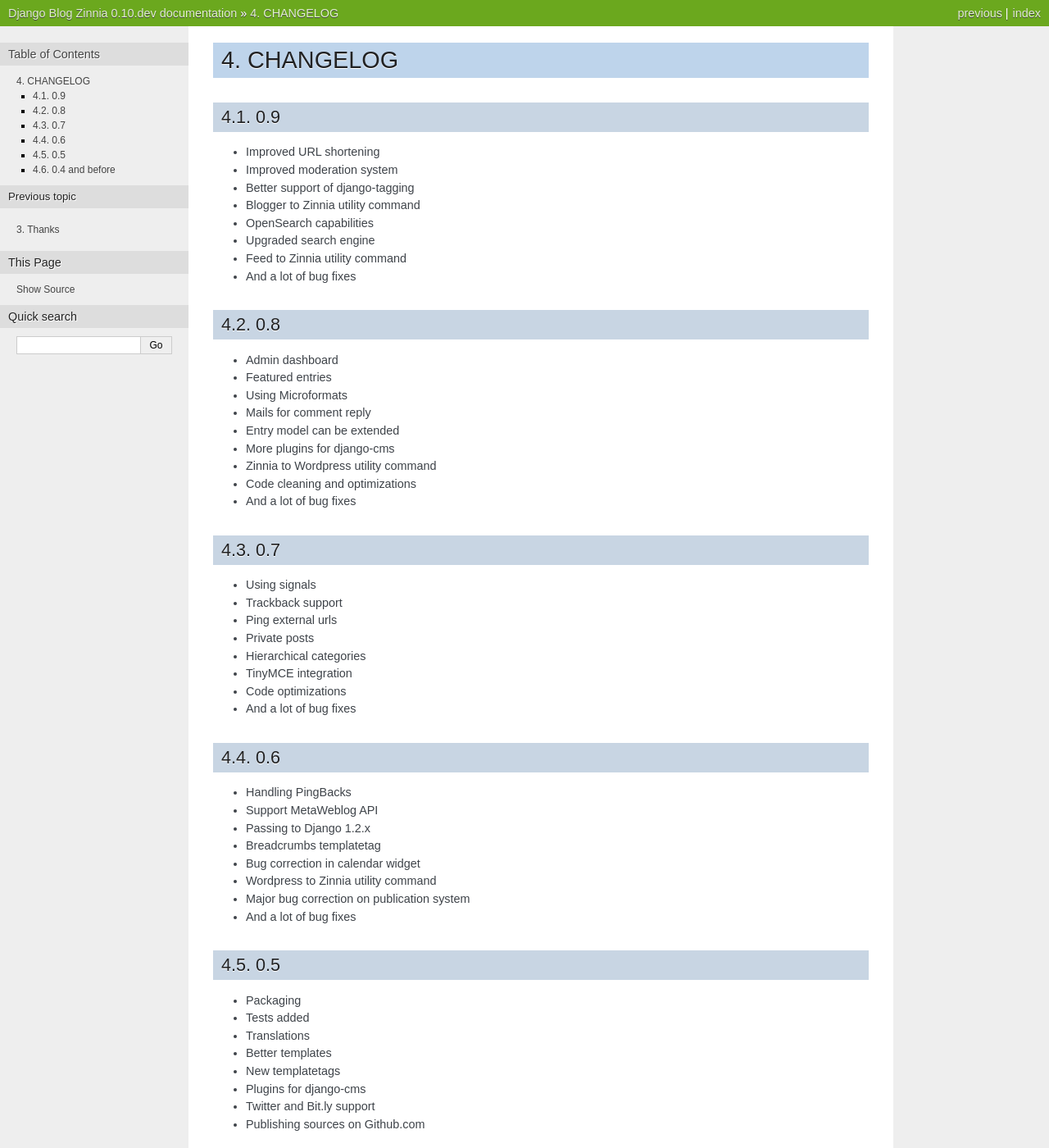
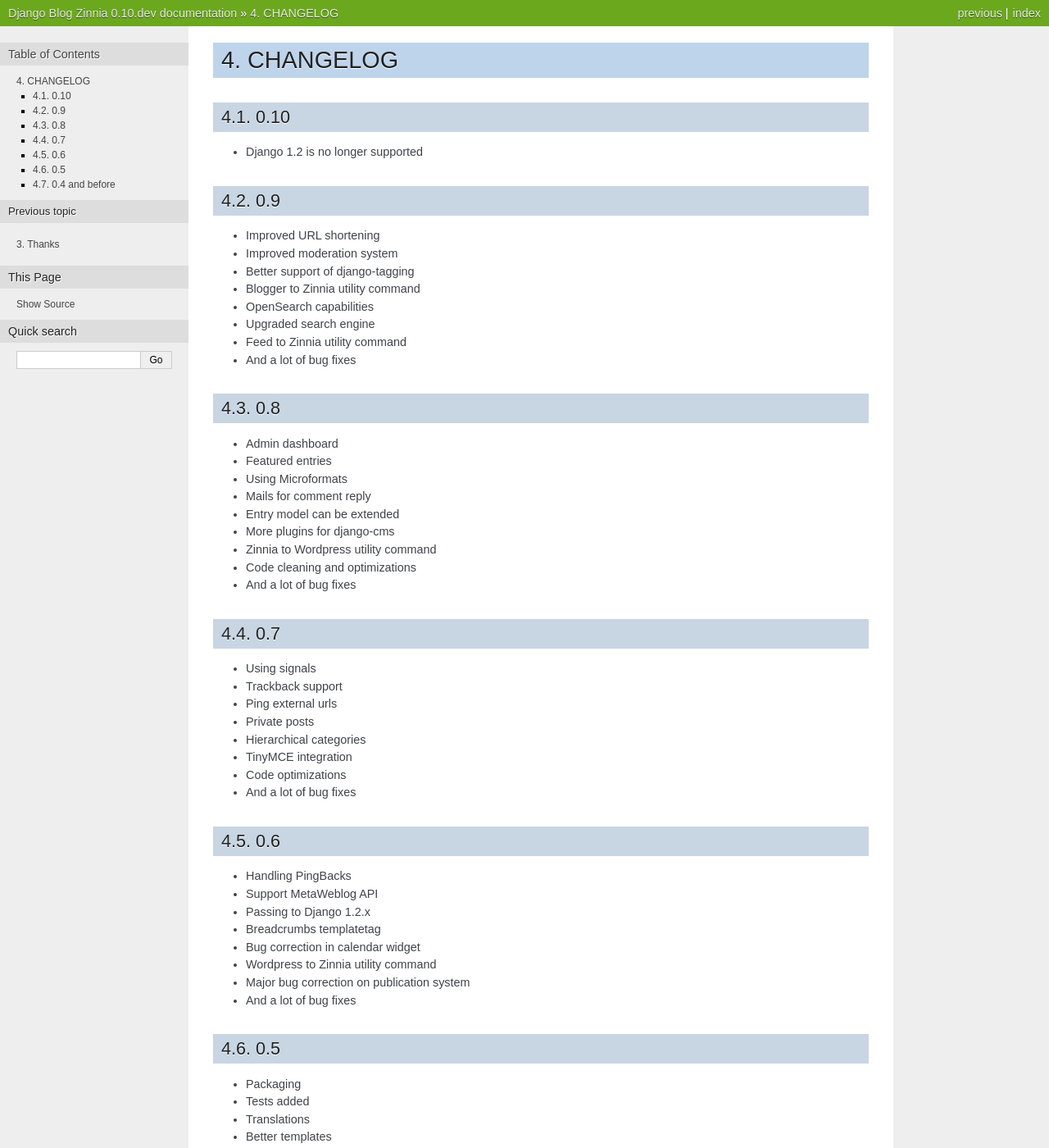
Before and after one commit to Fantomas42/django-blog-zinnia, a Sphinx documentation site: the page built from docs/changelog.rst, in a window 1280 px wide and 1400 px high. Shown: the whole window at 82% size. Built offline with Sphinx 7.4.7, drawn with Linux system fonts in a browser that asks for light colours.

Commit message:
passing to django 1.3

```diff
--- a/docs/changelog.rst
+++ b/docs/changelog.rst
@@ -1,5 +1,10 @@
 CHANGELOG
 =========
+
+0.10
+----
+
+* Django 1.2 is no longer supported
 
 0.9
 ---
--- a/docs/install.rst
+++ b/docs/install.rst
@@ -9,7 +9,7 @@
 * `Python 2.x
   <http://www.python.org/>`_ >= 2.5
 * `Django
-  <http://www.djangoproject.com/>`_ >= 1.2
+  <http://www.djangoproject.com/>`_ >= 1.3
 * `django-mptt
   <https://github.com/django-mptt/django-mptt/>`_ >= 0.4.2
 * `django-tagging
--- a/versions.cfg
+++ b/versions.cfg
@@ -1,6 +1,6 @@
 [versions]
 PIL				= 1.1.6
-django				= 1.2.7
+django				= 1.3.1
 djangorecipe			= 0.99
 django-bitly 			= 0.6
 django-mptt 			= 0.4.2
```
